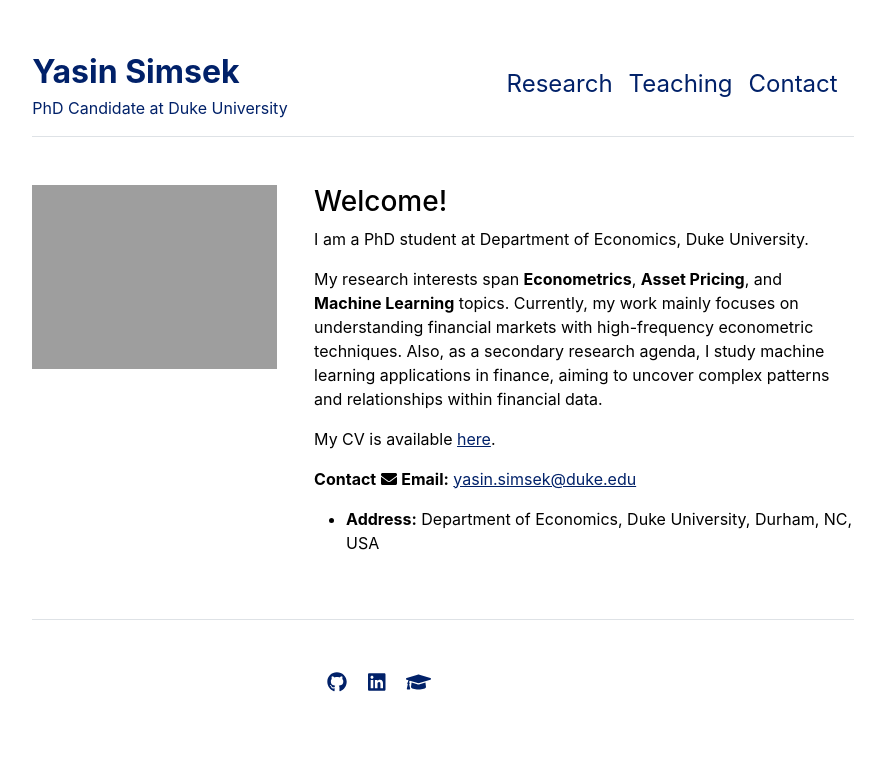
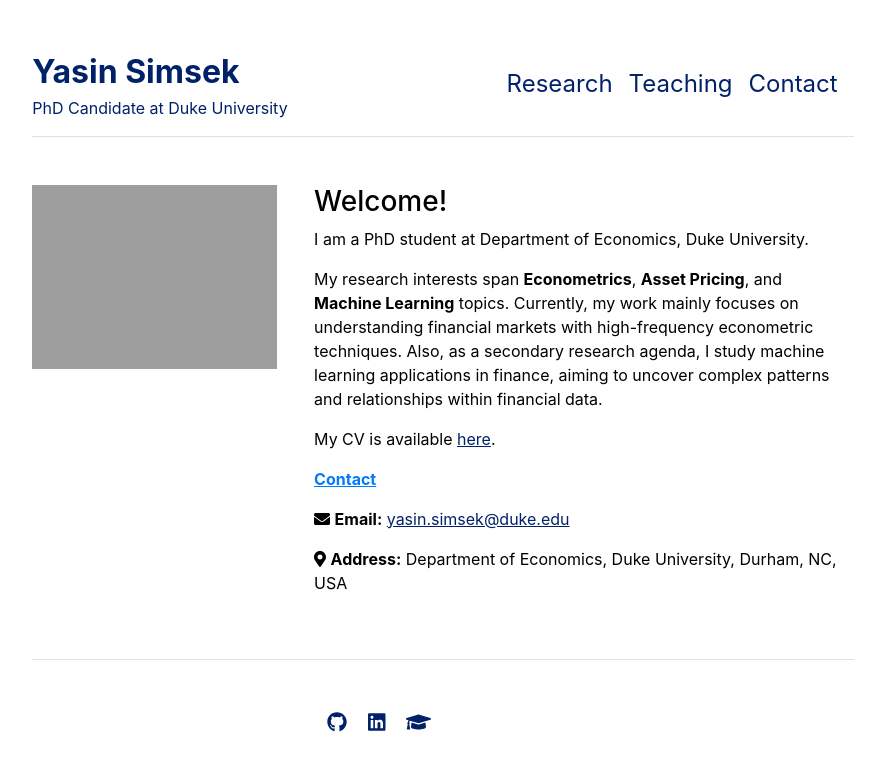
Before and after one commit to yasin-simsek/yasin-simsek.github.io, a Jekyll site: the page built from index.md, in a window 1280 px wide. Shown: the top 771 px of the page, without its empty margins (197-1079 px from the left). Built offline with Jekyll 4.4.1, drawn with Linux system fonts in a browser that asks for light colours.

Commit message:
contact details

```diff
--- a/index.md
+++ b/index.md
@@ -10,6 +10,8 @@ My research interests span **Econometrics**, **Asset Pricing**, and **Machine Le
 
 My CV is available [here](assets/documents/yasin_simsek_resume.pdf).
 
-**Contact**
+<span style="text-decoration: underline; color: #007BFF;"><strong>Contact</strong></span>
+
 <i class="fas fa-envelope"></i> **Email:** [yasin.simsek@duke.edu](mailto:yasin.simsek@duke.edu)
-- **Address:** Department of Economics, Duke University, Durham, NC, USA
+
+<i class="fas fa-map-marker-alt"></i> **Address:** Department of Economics, Duke University, Durham, NC, USA
```
